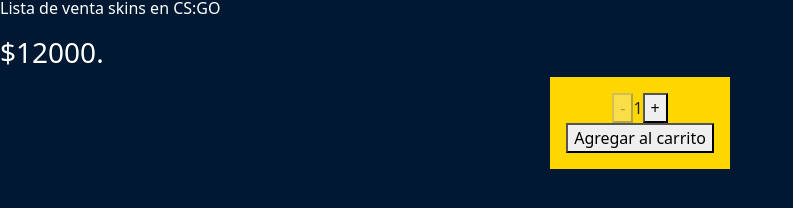
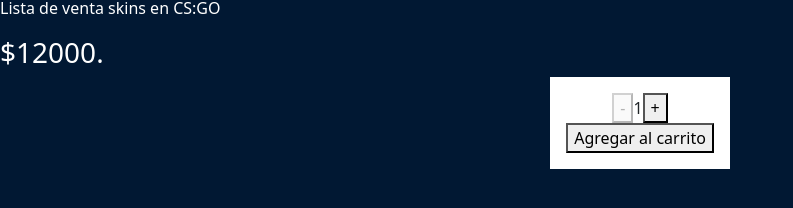
Before and after one commit to Lgial/gialestore, a React (Create React App) app: page /detalle/1 in a window 1280 px wide. Shown: the part 466-674 px from the top of the page, without its empty margins (0-793 px from the left). Built offline with nearby package versions, Linux system fonts and the light colour scheme.

Commit message:
cambio del color contador

```diff
--- a/src/Components/ItemCount/ItemCount.css
+++ b/src/Components/ItemCount/ItemCount.css
@@ -7,7 +7,7 @@
 
 .counter {
     width: fit-content;
-    background-color: gold;
+    background-color: white;
     margin: auto;
     padding: 1rem;
     text-align: center;
```
